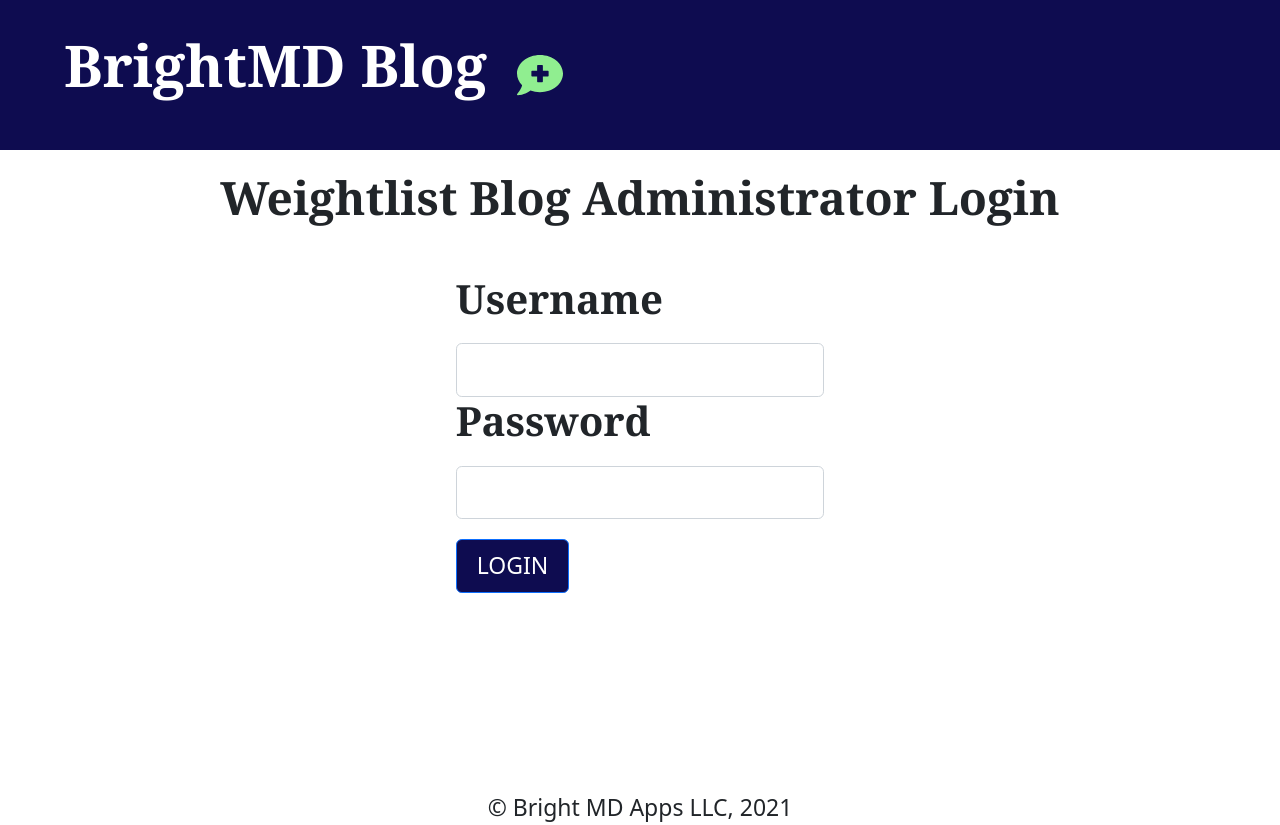
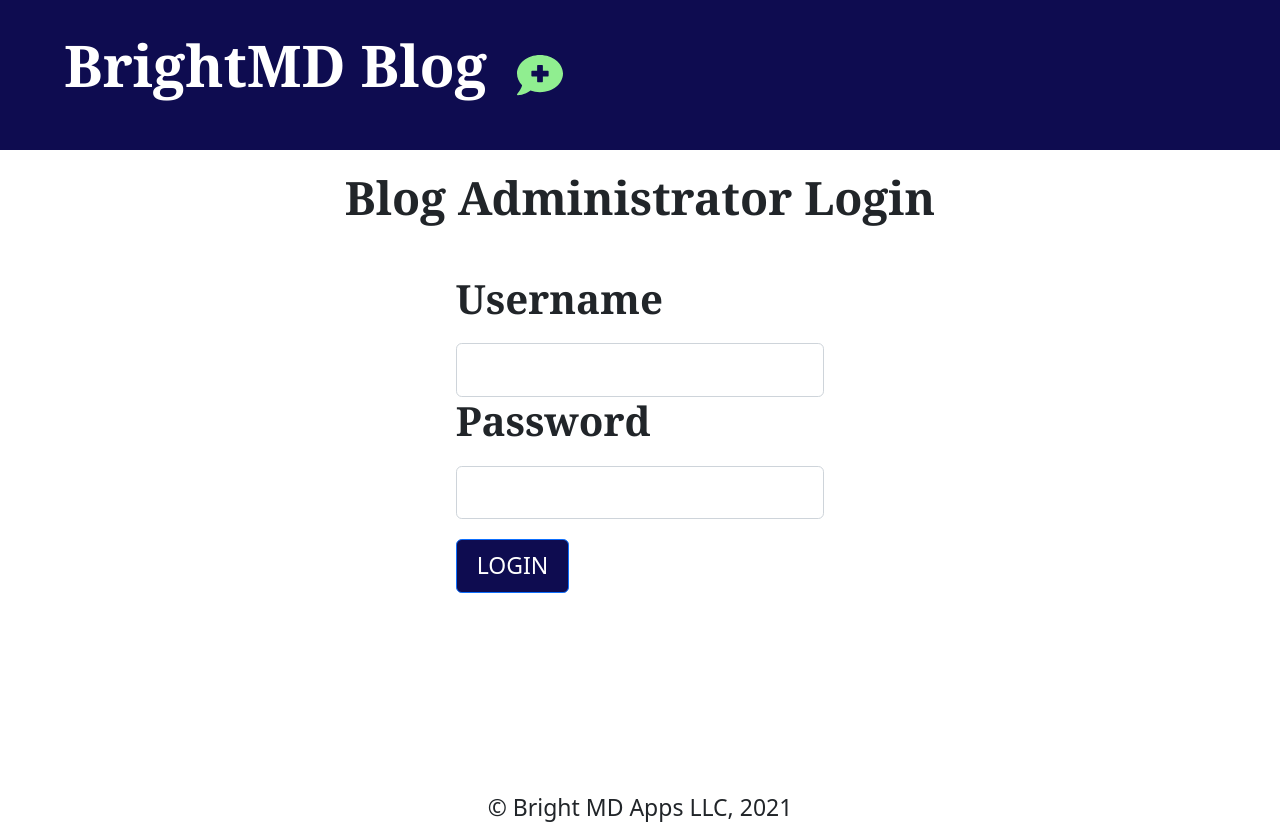
Before and after one commit to malbrecht13/weightlist_blog, an Angular app in the folder weightblog/: page /admin/login in a window 1280 px wide. Built offline with nearby package versions, Linux system fonts and the light colour scheme.

Commit message:
Changed blog admin login title

```diff
--- a/weightblog/src/app/admin-login/admin-login.component.html
+++ b/weightblog/src/app/admin-login/admin-login.component.html
@@ -1,5 +1,5 @@
 <main>
-  <h2 class="text-center">Weightlist Blog Administrator Login</h2>
+  <h2 class="text-center">Blog Administrator Login</h2>
   <div role="alert" *ngIf="formError" class="alert alert-danger">
     {{ formError }}
   </div>
```
